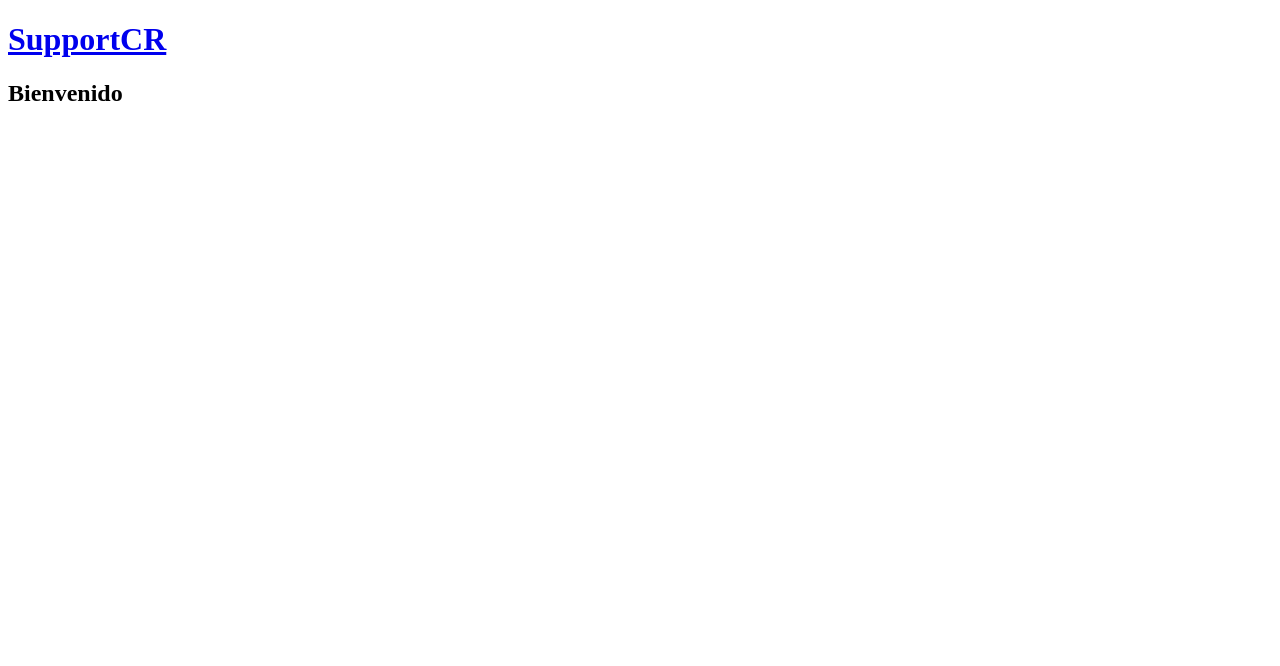
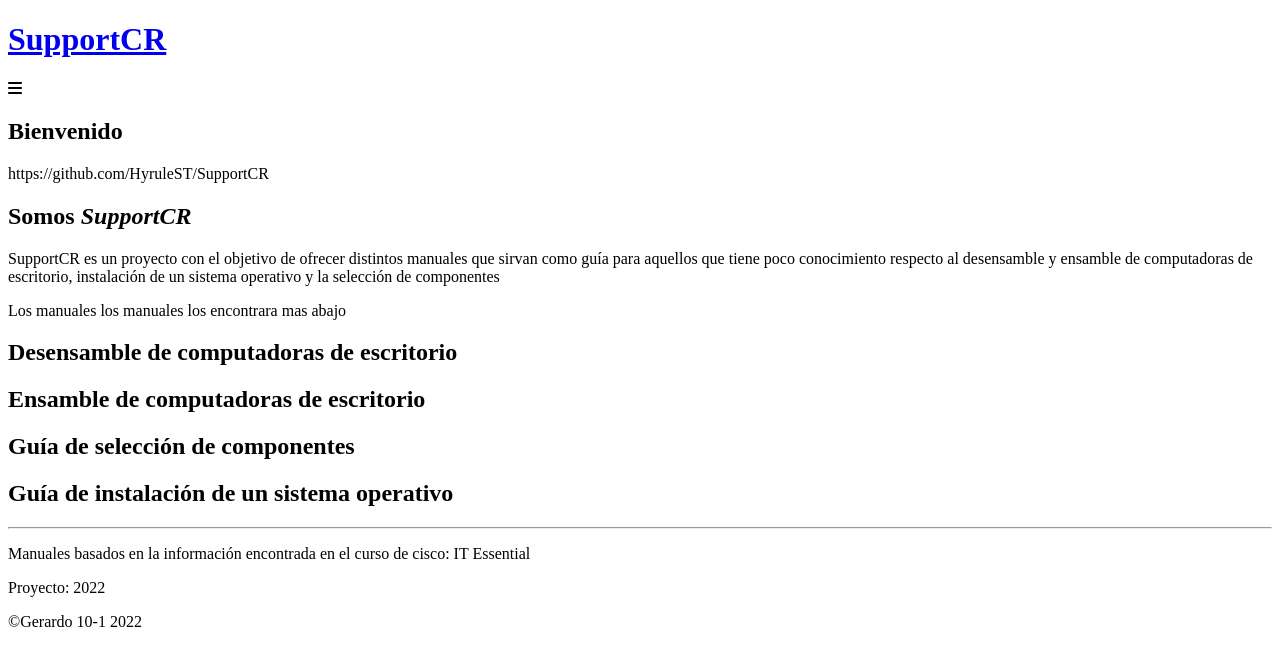
Before and after one commit to HyruleST/SupportCR, a plain HTML site: page index.html in a window 1280 px wide. Drawn offline with Linux system fonts and the light colour scheme.

Commit message:
Estructura

```diff
--- a/index.html
+++ b/index.html
@@ -5,19 +5,55 @@
     <meta http-equiv="X-UA-Compatible" content="IE=edge">
     <meta name="viewport" content="width=device-width, initial-scale=1.0">
     <title>SupportCR</title>
+    <!-- estilos -->
+    <link rel="stylesheet" href="./index.css">
+    <!-- fuentes -->
 </head>
 <body>
+    <!-- encabezado -->
     <header>
         <a href="./index.html"><h1>SupportCR</h1></a>
+        <i class="fa-solid fa-bars"></i>
+        <nav class="nav-menu">
+            <ul>
+
+            </ul>
+        </nav>
     </header>
+    <div class="opciones"></div>
     <main>
-        <div>
-            <h2>Bienvenido</h2>
-
+        <div  class="hero">
+            <h2 id="hero-titule">Bienvenido</h2>
+            <p id="link">https://github.com/HyruleST/SupportCR</p>
+        </div>
+        <div class="presentacion">
+            <h2>Somos <em>SupportCR</em></h2>
+            <p>SupportCR es un proyecto con el objetivo de ofrecer distintos manuales que sirvan como guía para aquellos que tiene poco conocimiento respecto al desensamble y ensamble de computadoras de escritorio, instalación de un sistema operativo y la selección de componentes</p>
+            <p>Los manuales los manuales los encontrara mas abajo</p>
+        </div>
+        <div class="manuales-presentacion">
+            <div class="presen">
+                <h2>Desensamble de computadoras de escritorio</h2>
+            </div>
+            <div class="presen">
+                <h2>Ensamble de computadoras de escritorio</h2>
+            </div>
+            <div class="presen">
+                <h2>Guía de selección de componentes</h2>
+            </div>
+            <div class="presen">
+                <h2>Guía de instalación de un sistema operativo</h2>
+            </div>
         </div>
     </main>
     <footer>
+        <hr>
+        <p>Manuales basados en la información encontrada en el curso de cisco: IT Essential</p>
+        <p>Proyecto: 2022</p>
+        <p>&copy;Gerardo 10-1 2022</p>
+    </footer>
 
-    </footer>
+    <!-- scripts -->
+    <script src="https://kit.fontawesome.com/ee9ca241a9.js" crossorigin="anonymous"></script>
 </body>
 </html>
```
Also changed, not shown: html/Instalacion de sistema operativo.html (added, +12 -0 lines).
